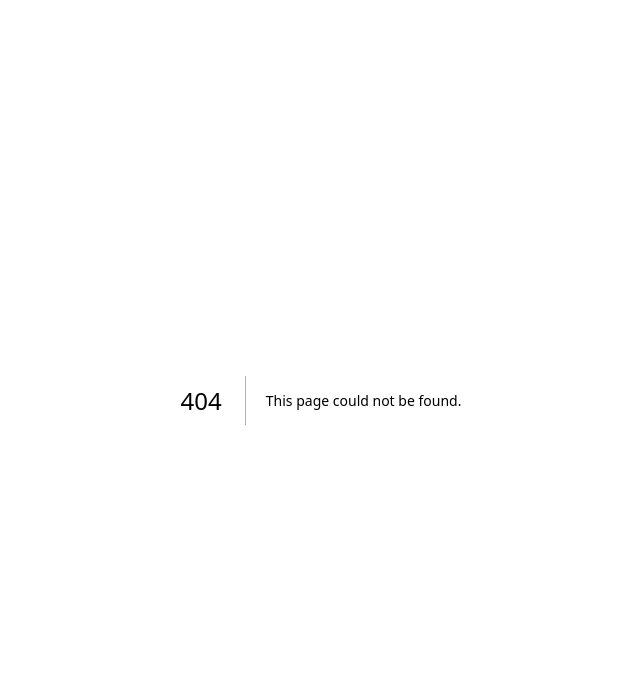
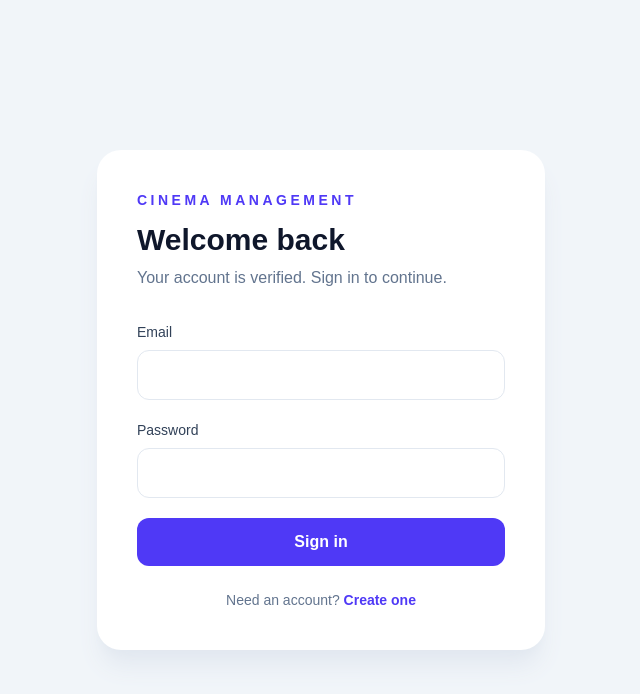
Before and after one commit to Oxyligen236/CinemaManagement-WDP301, a Next.js app in the folder frontend/: page /login in a window 1280 px wide. Before the commit this address had no page. Shown: the top 694 px of the page, without its empty margins (319-959 px from the left). Built offline with nearby package versions, Linux system fonts and the light colour scheme.

Commit message:
update liblary, mail.listener, nest-cli.json, add front for register, verify-email, add user.controller

```diff
--- /dev/null
+++ b/frontend/app/login/page.tsx
@@ -0,0 +1,74 @@
+"use client";
+
+import Link from "next/link";
+import { FormEvent, useState } from "react";
+import { useSearchParams } from "next/navigation";
+
+export default function LoginPage() {
+  const searchParams = useSearchParams();
+  const [email, setEmail] = useState(searchParams.get("email") ?? "");
+  const [password, setPassword] = useState("");
+  const [error, setError] = useState("");
+
+  function handleSubmit(event: FormEvent<HTMLFormElement>) {
+    event.preventDefault();
+    setError("Login API is not available yet. Please connect this form to POST /auth/login.");
+  }
+
+  return (
+    <main className="flex min-h-screen items-center justify-center bg-slate-100 px-6 py-12">
+      <section className="w-full max-w-md rounded-3xl bg-white p-8 shadow-xl shadow-slate-200 sm:p-10">
+        <p className="text-sm font-semibold uppercase tracking-[0.25em] text-indigo-600">
+          Cinema Management
+        </p>
+        <h1 className="mt-3 text-3xl font-bold text-slate-900">Welcome back</h1>
+        <p className="mt-2 text-slate-500">
+          Your account is verified. Sign in to continue.
+        </p>
+
+        <form className="mt-8 space-y-5" onSubmit={handleSubmit}>
+          <label className="block">
+            <span className="mb-2 block text-sm font-medium text-slate-700">Email</span>
+            <input
+              required
+              type="email"
+              value={email}
+              onChange={(event) => setEmail(event.target.value)}
+              className="w-full rounded-xl border border-slate-200 px-4 py-3 text-slate-900 outline-none transition focus:border-indigo-500 focus:ring-4 focus:ring-indigo-100"
+            />
+          </label>
+          <label className="block">
+            <span className="mb-2 block text-sm font-medium text-slate-700">Password</span>
+            <input
+              required
+              type="password"
+              value={password}
+              onChange={(event) => setPassword(event.target.value)}
+              className="w-full rounded-xl border border-slate-200 px-4 py-3 text-slate-900 outline-none transition focus:border-indigo-500 focus:ring-4 focus:ring-indigo-100"
+            />
+          </label>
+
+          {error && (
+            <p className="rounded-xl bg-amber-50 px-4 py-3 text-sm text-amber-800">
+              {error}
+            </p>
+          )}
+
+          <button
+            type="submit"
+            className="w-full rounded-xl bg-indigo-600 px-5 py-3 font-semibold text-white transition hover:bg-indigo-700"
+          >
+            Sign in
+          </button>
+        </form>
+
+        <p className="mt-6 text-center text-sm text-slate-500">
+          Need an account?{" "}
+          <Link href="/register" className="font-semibold text-indigo-600 hover:text-indigo-700">
+            Create one
+          </Link>
+        </p>
+      </section>
+    </main>
+  );
+}
--- a/frontend/app/page.tsx
+++ b/frontend/app/page.tsx
@@ -17,6 +17,12 @@ export default function Home() {
         >
           Create an account
         </Link>
+        <Link
+          href="/login"
+          className="mt-3 block rounded-xl border border-slate-200 px-5 py-3 font-semibold text-slate-700 transition hover:border-indigo-300 hover:text-indigo-600"
+        >
+          Sign in
+        </Link>
       </section>
     </main>
   );
--- a/frontend/app/verify-email/page.tsx
+++ b/frontend/app/verify-email/page.tsx
@@ -2,7 +2,7 @@
 
 import Link from "next/link";
 import { FormEvent, useState } from "react";
-import { useSearchParams } from "next/navigation";
+import { useRouter, useSearchParams } from "next/navigation";
 
 const apiUrl = process.env.NEXT_PUBLIC_API_URL ?? "http://localhost:3000";
 
@@ -11,17 +11,16 @@ type VerifyResponse = {
 };
 
 export default function VerifyEmailPage() {
+  const router = useRouter();
   const searchParams = useSearchParams();
   const [email, setEmail] = useState(searchParams.get("email") ?? "");
   const [code, setCode] = useState("");
-  const [message, setMessage] = useState("");
   const [error, setError] = useState("");
   const [submitting, setSubmitting] = useState(false);
 
   async function handleSubmit(event: FormEvent<HTMLFormElement>) {
     event.preventDefault();
     setError("");
-    setMessage("");
     setSubmitting(true);
 
     try {
@@ -40,8 +39,7 @@ export default function VerifyEmailPage() {
         );
       }
 
-      setMessage(data.message ?? "Email verified. Your account has been created.");
-      setCode("");
+      router.push(`/login?email=${encodeURIComponent(email)}`);
     } catch (submitError) {
       setError(
         submitError instanceof Error
@@ -96,12 +94,6 @@ export default function VerifyEmailPage() {
           {error && (
             <p className="rounded-xl bg-red-50 px-4 py-3 text-sm text-red-700">{error}</p>
           )}
-          {message && (
-            <p className="rounded-xl bg-emerald-50 px-4 py-3 text-sm text-emerald-700">
-              {message}
-            </p>
-          )}
-
           <button
             type="submit"
             disabled={submitting}
```
